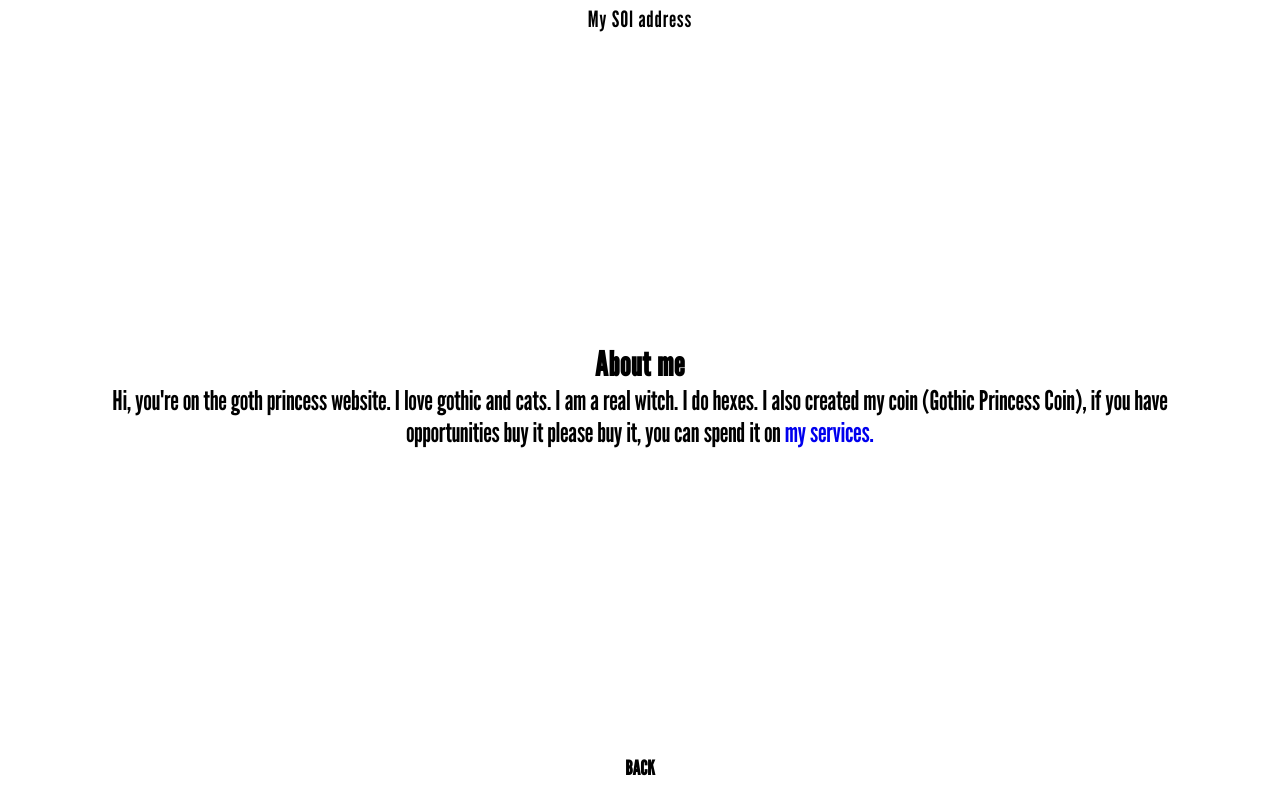
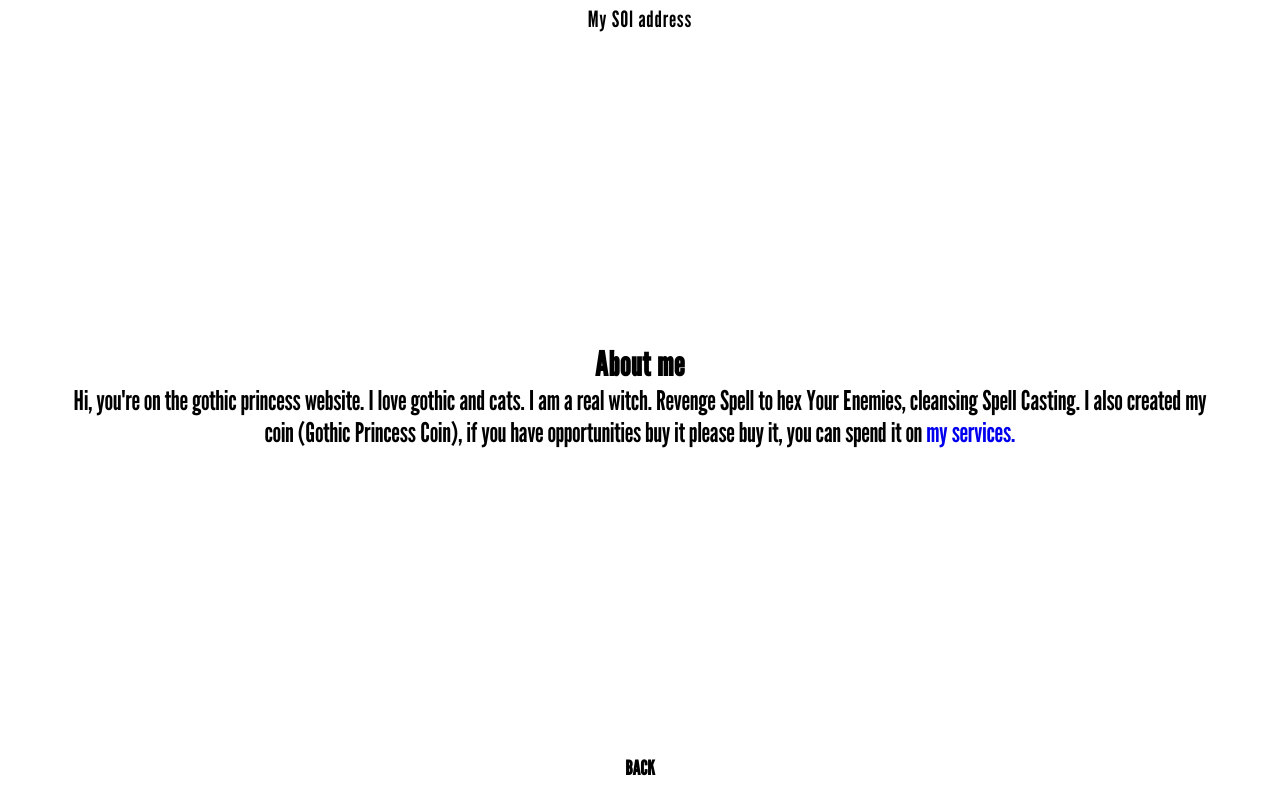
Before and after one commit to gothic-princess/gothic-princess.github.io, a plain HTML site: page about.html in a window 1280 px wide. Drawn offline with nearby package versions, Linux system fonts and the light colour scheme.

Commit message:
Update about.html

```diff
--- a/about.html
+++ b/about.html
@@ -17,8 +17,8 @@
     </header>
     <main>
         <h1>About me</h1>
-        <p>Hi, you're on the goth princess website.
-I love gothic and cats. I am a real witch. I do hexes.
+        <p>Hi, you're on the gothic princess website.
+I love gothic and cats. I am a real witch. Revenge Spell to hex Your Enemies, cleansing Spell Casting.
 I also created my coin (Gothic Princess Coin),
 if you have opportunities buy it please buy it, you can spend it on <a href="services.html">my services.</a></p>
     </main>
```
